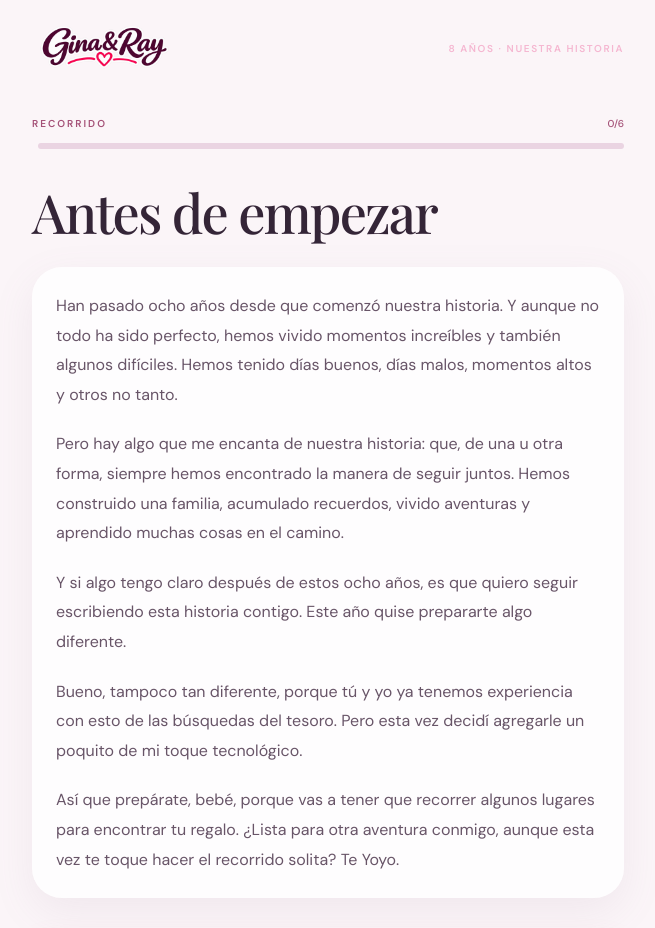
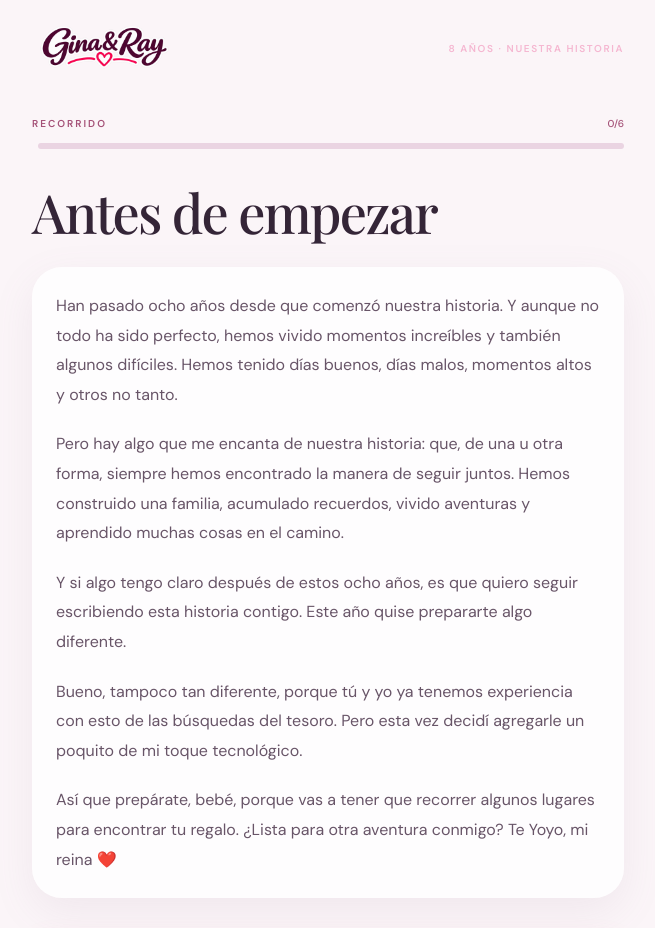
Before and after one commit to raymundo-salazar/our-history, a React (Vite) app: page /historia in a window 1280 px wide. Shown: the top 928 px of the page, without its empty margins (312-967 px from the left). Built offline with nearby package versions, Linux system fonts and the light colour scheme.

Commit message:
fix(copy): update opening letter closing

```diff
--- a/src/content.js
+++ b/src/content.js
@@ -6,7 +6,7 @@ export const welcomeCopy = {
 		"Pero hay algo que me encanta de nuestra historia: que, de una u otra forma, siempre hemos encontrado la manera de seguir juntos. Hemos construido una familia, acumulado recuerdos, vivido aventuras y aprendido muchas cosas en el camino.",
 		"Y si algo tengo claro después de estos ocho años, es que quiero seguir escribiendo esta historia contigo. Este año quise prepararte algo diferente.",
 		"Bueno, tampoco tan diferente, porque tú y yo ya tenemos experiencia con esto de las búsquedas del tesoro. Pero esta vez decidí agregarle un poquito de mi toque tecnológico.",
-		"Así que prepárate, bebé, porque vas a tener que recorrer algunos lugares para encontrar tu regalo. ¿Lista para otra aventura conmigo, aunque esta vez te toque hacer el recorrido solita? Te Yoyo.",
+		"Así que prepárate, bebé, porque vas a tener que recorrer algunos lugares para encontrar tu regalo. ¿Lista para otra aventura conmigo? Te Yoyo, mi reina ❤️",
 	],
 	instructions:
 		"Preparé seis lugares de la casa que tendrás que descubrir siguiendo algunas pistas. En cada lugar encontrarás un código QR. Cuando lo encuentres, presiona Escanear dentro de esta aplicación. A veces tendrás que resolver un acertijo. Otras veces, simplemente seguir una pista. No te preocupes por equivocarte: puedes pedir ayuda cuando la necesites. No te saltes las pistas, no hagas trampa y disfruta cada momento.",
```
